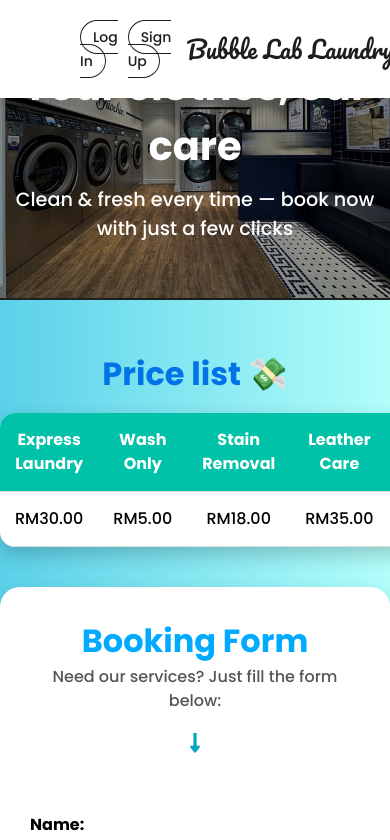
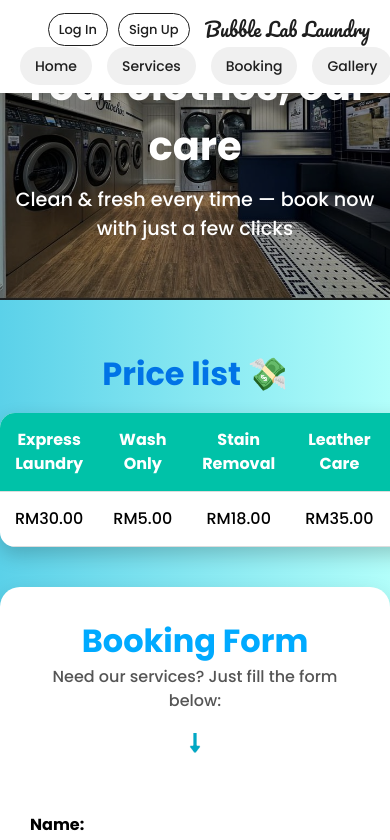
Before and after one commit to wansafiahaliah/Laundry, a plain HTML site: page booking.html in a window 390 px wide. Shown: the top 840 px of the page. Drawn offline with nearby package versions, Linux system fonts and the light colour scheme; some packages are replaced by stand-ins of ours; a script that the page names is missing.

Commit message:
update css

```diff
--- a/booking.css
+++ b/booking.css
@@ -287,3 +287,37 @@ footer p {
     transform: translateY(0);
   }
 }
+
+/* MEDIA QUERY: Responsive Header */
+@media (max-width: 768px) {
+  header {
+    flex-direction: column;
+    align-items: flex-start;
+    padding: 15px 20px;
+  }
+
+  .nav-left, .nav-right {
+    width: 100%;
+    justify-content: space-between;
+  }
+
+  .nav-left {
+    margin-bottom: 10px;
+  }
+
+  .nav-auth {
+    flex-wrap: wrap;
+    justify-content: flex-end;
+    width: 100%;
+  }
+
+  .nav-auth li a {
+    font-size: 13px;
+    padding: 6px 10px;
+    margin-bottom: 5px;
+  }
+
+  .logo {
+    font-size: 1.2em;
+  }
+}
```
